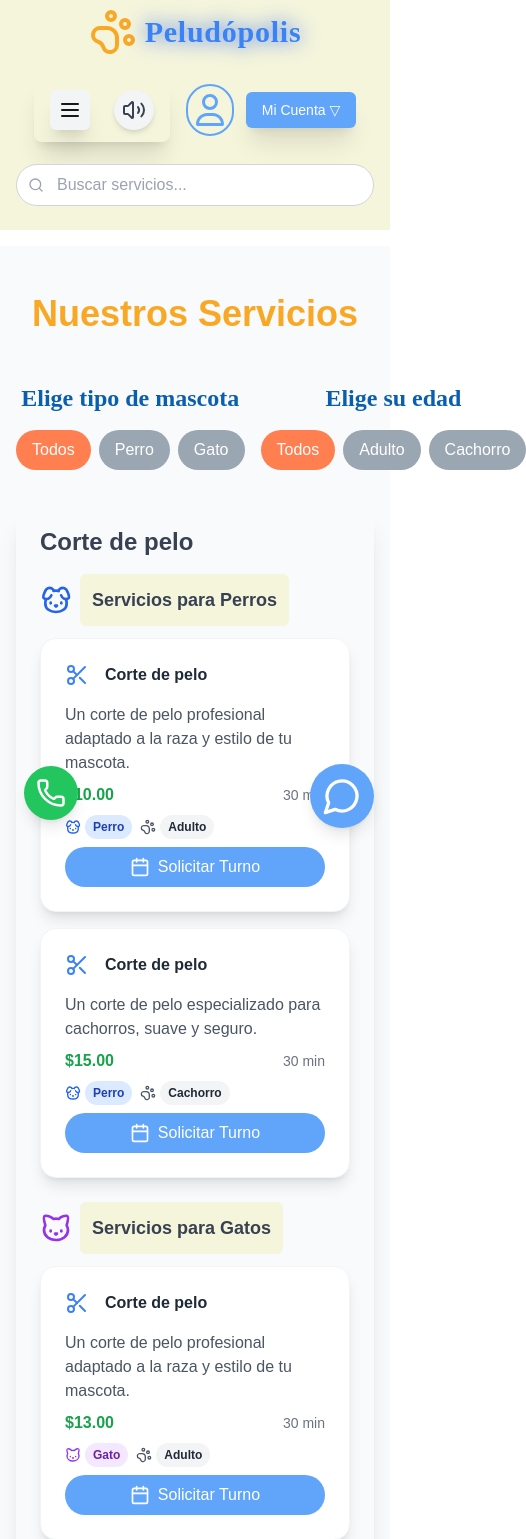
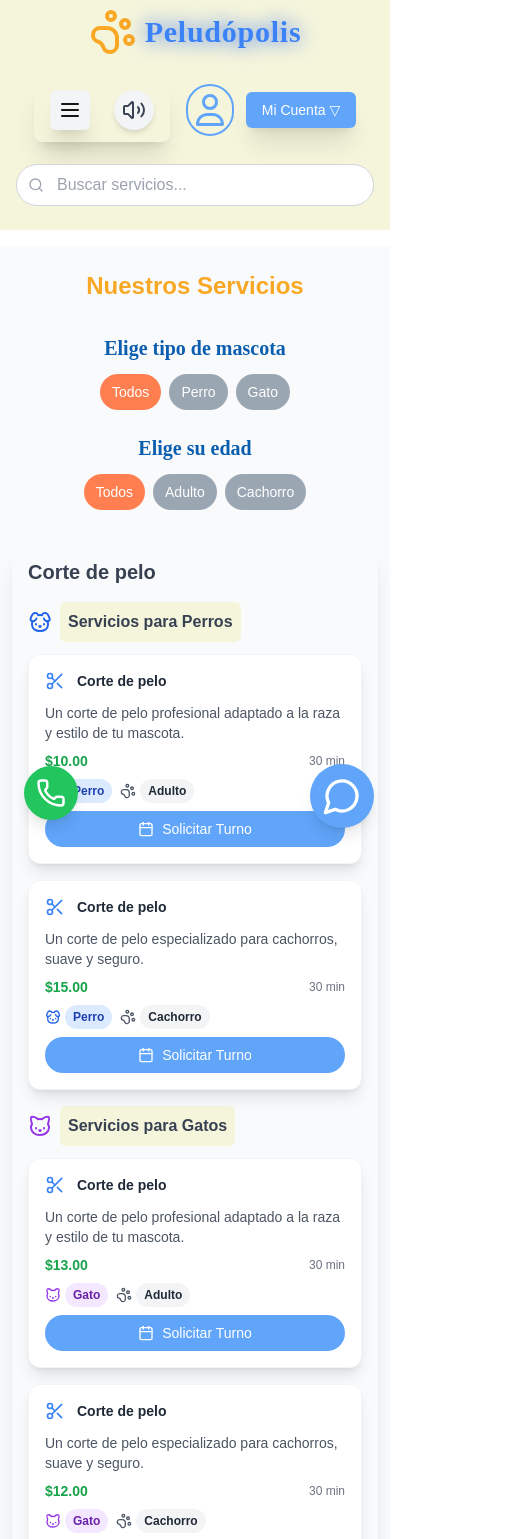
Before and after one commit to peludopolis/peludopolis, a Next.js app in the folder Front/: page /servicesPets in a window 390 px wide. Shown: the top 1539 px of the page, 526 px wide, since content can reach past the window. Built offline with nearby package versions, Linux system fonts and the light colour scheme.

Commit message:
service page responsive

```diff
--- a/Front/app/servicesPets/page.tsx
+++ b/Front/app/servicesPets/page.tsx
@@ -3,12 +3,9 @@
 import React, { useState } from 'react';
 import { motion, AnimatePresence } from 'framer-motion';
 import { Droplet, Scissors, Bed, Stethoscope, Dog, Cat, PawPrint, Calendar } from 'lucide-react';
+import { useRouter } from 'next/navigation';
+import services from './services';
 
-// Importamos los servicios
-import services from './services';
-import { useRouter } from 'next/navigation';
-
-// Mapeo de iconos para tipos de servicios
 const serviceIcons: { [key: string]: React.ComponentType<React.SVGProps<SVGSVGElement>> } = {
   'Corte de pelo': Scissors,
   'Baño': Droplet,
@@ -16,7 +13,6 @@ const serviceIcons: { [key: string]: React.ComponentType<React.SVGProps<SVGSVGEl
   'Consulta veterinaria': Stethoscope,
   'Spa': Bed
 };
-
 
 interface Service {
   id: number;
@@ -37,35 +33,35 @@ const ServiceCard = ({ service }: { service: Service }) => {
   };
 
   const handleAppointmentClick = (e: React.MouseEvent) => {
-    e.stopPropagation(); // Evita que el click se propague a la card
+    e.stopPropagation();
     router.push('/appointments/new');
   };
 
   return (
     <motion.div
       onClick={handleCardClick}
-      whileHover={{ scale: 1.05 }}
-      whileTap={{ scale: 0.95 }}
-      className="bg-white shadow-lg rounded-2xl p-6 border border-gray-100
-        transform transition-all duration-300 hover:shadow-2xl
+      whileHover={{ scale: 1.02 }}
+      whileTap={{ scale: 0.98 }}
+      className="bg-white shadow-lg rounded-xl p-4 sm:p-6 border border-gray-100
+        transform transition-all duration-300 hover:shadow-xl
         hover:border-blue-200 mb-4 cursor-pointer"
     >
-      <div className="flex items-center mb-4">
-        <ServiceIcon className="w-6 h-6 text-blue-500 mr-4" />
-        <h3 className="text-md font-bold text-gray-800">{service.name}</h3>
+      <div className="flex items-center mb-3">
+        <ServiceIcon className="w-5 h-5 sm:w-6 sm:h-6 text-blue-500 mr-3" />
+        <h3 className="text-sm sm:text-md font-bold text-gray-800">{service.name}</h3>
       </div>
       <div className="space-y-2">
-        <p className="text-gray-600">{service.description}</p>
-        <div className="flex justify-between items-center mt-4">
-          <span className="text-green-600 font-semibold">
+        <p className="text-sm text-gray-600 line-clamp-2">{service.description}</p>
+        <div className="flex justify-between items-center mt-3">
+          <span className="text-green-600 font-semibold text-sm sm:text-base">
             ${service.price.toFixed(2)}
           </span>
-          <span className="text-gray-500 text-sm">
+          <span className="text-gray-500 text-xs sm:text-sm">
             {service.duration} min
           </span>
         </div>
-        <div className="flex items-center mt-2">
-          <div className="flex items-center mr-2">
+        <div className="flex flex-wrap gap-2 mt-2">
+          <div className="flex items-center">
             {service.type === 'perro' ?
               <Dog className="w-4 h-4 mr-1 text-blue-600" /> :
               <Cat className="w-4 h-4 mr-1 text-purple-600" />
@@ -85,9 +81,9 @@ const ServiceCard = ({ service }: { service: Service }) => {
         <button
           onClick={handleAppointmentClick}
           className="w-full flex items-center justify-center bg-blue-400 text-white
-          py-2 rounded-full hover:bg-blue-600 transition-colors duration-300 mt-4"
+          py-2 rounded-full hover:bg-blue-600 transition-colors duration-300 mt-3 text-sm sm:text-base"
         >
-          <Calendar className="w-5 h-5 mr-2" />
+          <Calendar className="w-4 h-4 sm:w-5 sm:h-5 mr-2" />
           Solicitar Turno
         </button>
       </div>
@@ -99,13 +95,11 @@ const ServicesPage = () => {
   const [selectedType, setSelectedType] = useState('all');
   const [selectedCategory, setSelectedCategory] = useState('all');
 
-  // Filtrar servicios
   const filteredServices = services.filter(service =>
     (selectedType === 'all' || service.type === selectedType) &&
     (selectedCategory === 'all' || service.category === selectedCategory)
   );
 
-  // Agrupar servicios por nombre y tipo
   const groupedServices = filteredServices.reduce((acc: { [key: string]: { [key: string]: Service[] } }, service) => {
     if (!acc[service.name]) {
       acc[service.name] = {};
@@ -118,80 +112,90 @@ const ServicesPage = () => {
   }, {});
 
   return (
-    <div className="min-h-screen bg-gray-50 py-12 px-4 sm:px-6 lg:px-8">
+    <div className="min-h-screen bg-gray-50 py-6 sm:py-12 px-3 sm:px-6 lg:px-8">
       <div className="max-w-7xl mx-auto">
         <motion.h1
           initial={{ opacity: 0, y: -50 }}
           animate={{ opacity: 1, y: 0 }}
-          className="text-4xl font-extrabold font-title text-center mb-12 text-primary"
+          className="text-2xl sm:text-3xl lg:text-4xl font-extrabold font-title text-center mb-8 sm:mb-12 text-primary"
         >
           Nuestros Servicios
         </motion.h1>
 
-        {/* Filtros */}
-        <div className="flex justify-around space-x-4 mb-8">
-
-          <div>
-            <h2 className='text-center text-2xl font-semibold mb-4 font-fun text-secondary'>Elige tipo de mascota</h2>
-            <div className="flex space-x-2">
+        {/* Filtros responsivos */}
+        <div className="flex flex-col sm:flex-row justify-around space-y-6 sm:space-y-0 sm:space-x-4 mb-8">
+          <div className="w-full sm:w-auto">
+            <h2 className="text-center text-xl sm:text-2xl font-semibold mb-3 sm:mb-4 font-fun text-secondary">
+              Elige tipo de mascota
+            </h2>
+            <div className="flex justify-center space-x-2">
               <button
                 onClick={() => setSelectedType('all')}
-                className={`px-4 py-2 rounded-full ${selectedType === 'all' ? 'bg-danger text-white' : 'bg-tertiary text-white'}`}
+                className={`px-3 sm:px-4 py-2 rounded-full text-sm sm:text-base ${
+                  selectedType === 'all' ? 'bg-danger text-white' : 'bg-tertiary text-white'
+                }`}
               >
                 Todos
               </button>
               <button
                 onClick={() => setSelectedType('perro')}
-                className={`px-4 py-2 rounded-full ${selectedType === 'perro' ? 'bg-danger text-white' : 'bg-tertiary text-white'}`}
+                className={`px-3 sm:px-4 py-2 rounded-full text-sm sm:text-base ${
+                  selectedType === 'perro' ? 'bg-danger text-white' : 'bg-tertiary text-white'
+                }`}
               >
                 Perro
               </button>
               <button
                 onClick={() => setSelectedType('gato')}
-                className={`px-4 py-2 rounded-full ${selectedType === 'gato' ? 'bg-danger text-white' : 'bg-tertiary text-white'}`}
+                className={`px-3 sm:px-4 py-2 rounded-full text-sm sm:text-base ${
+                  selectedType === 'gato' ? 'bg-danger text-white' : 'bg-tertiary text-white'
+                }`}
               >
                 Gato
               </button>
             </div>
           </div>
 
-
-          <div>
-          <h2 className='text-center text-2xl font-semibold mb-4 font-fun text-secondary'>Elige su edad</h2>
-            <div className="flex space-x-2">
+          <div className="w-full sm:w-auto">
+            <h2 className="text-center text-xl sm:text-2xl font-semibold mb-3 sm:mb-4 font-fun text-secondary">
+              Elige su edad
+            </h2>
+            <div className="flex justify-center space-x-2">
               <button
                 onClick={() => setSelectedCategory('all')}
-                className={`px-4 py-2 rounded-full ${selectedCategory === 'all' ? 'bg-danger text-white' : 'bg-tertiary text-white'}`}
+                className={`px-3 sm:px-4 py-2 rounded-full text-sm sm:text-base ${
+                  selectedCategory === 'all' ? 'bg-danger text-white' : 'bg-tertiary text-white'
+                }`}
               >
                 Todos
               </button>
               <button
                 onClick={() => setSelectedCategory('adulto')}
-                className={`px-4 py-2 rounded-full ${selectedCategory === 'adulto' ? 'bg-danger text-white' : 'bg-tertiary text-white'}`}
+                className={`px-3 sm:px-4 py-2 rounded-full text-sm sm:text-base ${
+                  selectedCategory === 'adulto' ? 'bg-danger text-white' : 'bg-tertiary text-white'
+                }`}
               >
                 Adulto
               </button>
               <button
                 onClick={() => setSelectedCategory('cachorro')}
-                className={`px-4 py-2 rounded-full ${selectedCategory === 'cachorro' ? 'bg-danger text-white' : 'bg-tertiary text-white'}`}
+                className={`px-3 sm:px-4 py-2 rounded-full text-sm sm:text-base ${
+                  selectedCategory === 'cachorro' ? 'bg-danger text-white' : 'bg-tertiary text-white'
+                }`}
               >
                 Cachorro
               </button>
             </div>
           </div>
-
-
-
-
         </div>
 
-        {/* Servicios */}
+        {/* Grid de servicios responsivo */}
         <AnimatePresence>
           <motion.div
             initial={{ opacity: 0 }}
             animate={{ opacity: 1 }}
             exit={{ opacity: 0 }}
-            className="grid grid-cols-1 sm:grid-cols-2 md:grid-cols-3 lg:grid-cols-4 gap-6"
+            className="grid grid-cols-1 sm:grid-cols-2 lg:grid-cols-3 xl:grid-cols-4 gap-4 sm:gap-6"
           >
             {Object.entries(groupedServices).map(([serviceName, serviceTypeGroups]) => (
               <motion.div
@@ -201,20 +205,20 @@ const ServicesPage = () => {
                 transition={{ duration: 0.5 }}
                 className="col-span-1"
               >
-                <div className="shadow-xl rounded-3xl overflow-hidden">
-                  <div className="p-6">
-                    <h2 className="text-2xl font-bold text-gray-700 mb-4">
+                <div className="shadow-xl rounded-2xl sm:rounded-3xl overflow-hidden">
+                  <div className="p-4 sm:p-6">
+                    <h2 className="text-xl sm:text-2xl font-bold text-gray-700 mb-4">
                       {serviceName}
                     </h2>
 
                     {Object.entries(serviceTypeGroups).map(([serviceType, serviceGroup]) => (
-                      <div key={serviceType} className="mb-6">
+                      <div key={serviceType} className="mb-4 sm:mb-6">
                         <div className="flex items-center mb-3">
                           {serviceType === 'perro' ?
-                            <Dog className="w-8 h-8 mr-2 text-blue-600" /> :
-                            <Cat className="w-8 h-8 mr-2 text-purple-600" />
+                            <Dog className="w-6 h-6 sm:w-8 sm:h-8 mr-2 text-blue-600" /> :
+                            <Cat className="w-6 h-6 sm:w-8 sm:h-8 mr-2 text-purple-600" />
                           }
-                          <h3 className="text-lg font-semibold text-gray-700 bg-light rounded-md p-3">
+                          <h3 className="text-base sm:text-lg font-semibold text-gray-700 bg-light rounded-md p-2 sm:p-3">
                             {serviceType === 'perro' ? 'Servicios para Perros' : 'Servicios para Gatos'}
                           </h3>
                         </div>
```
